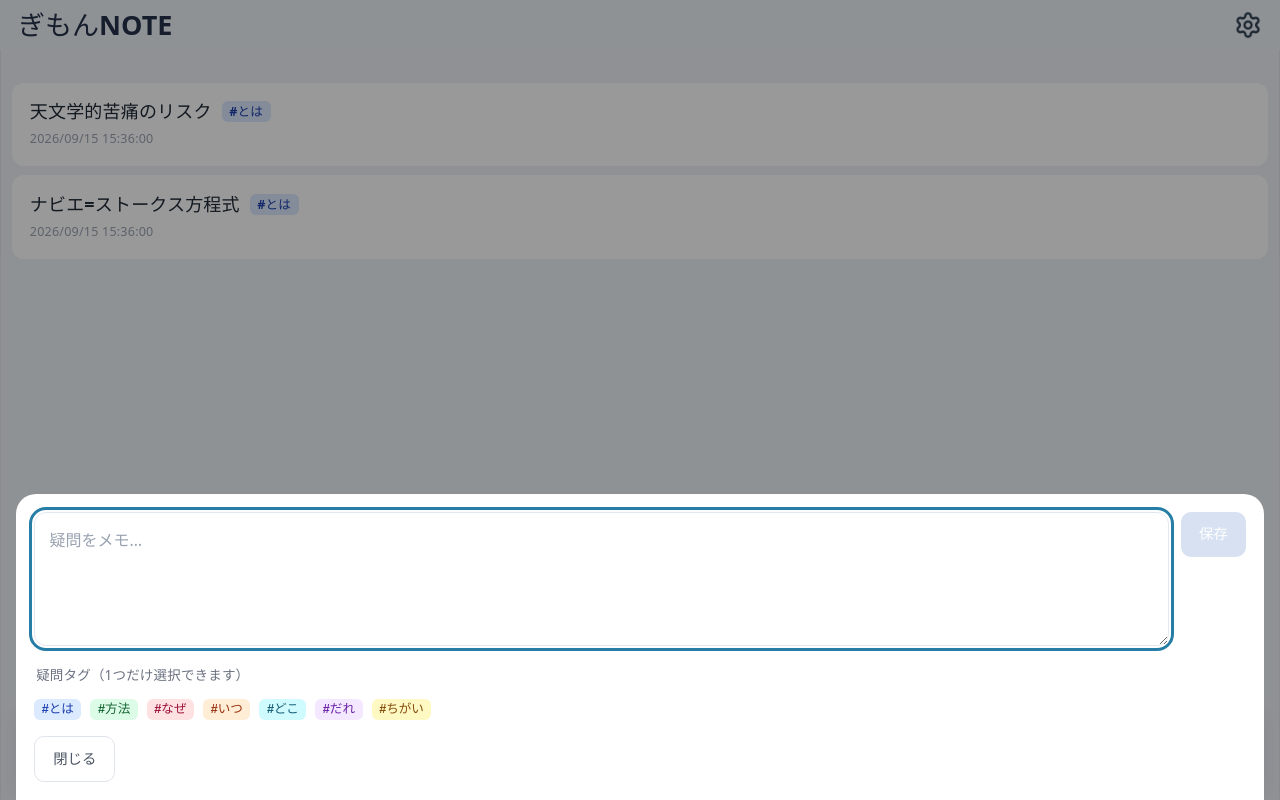
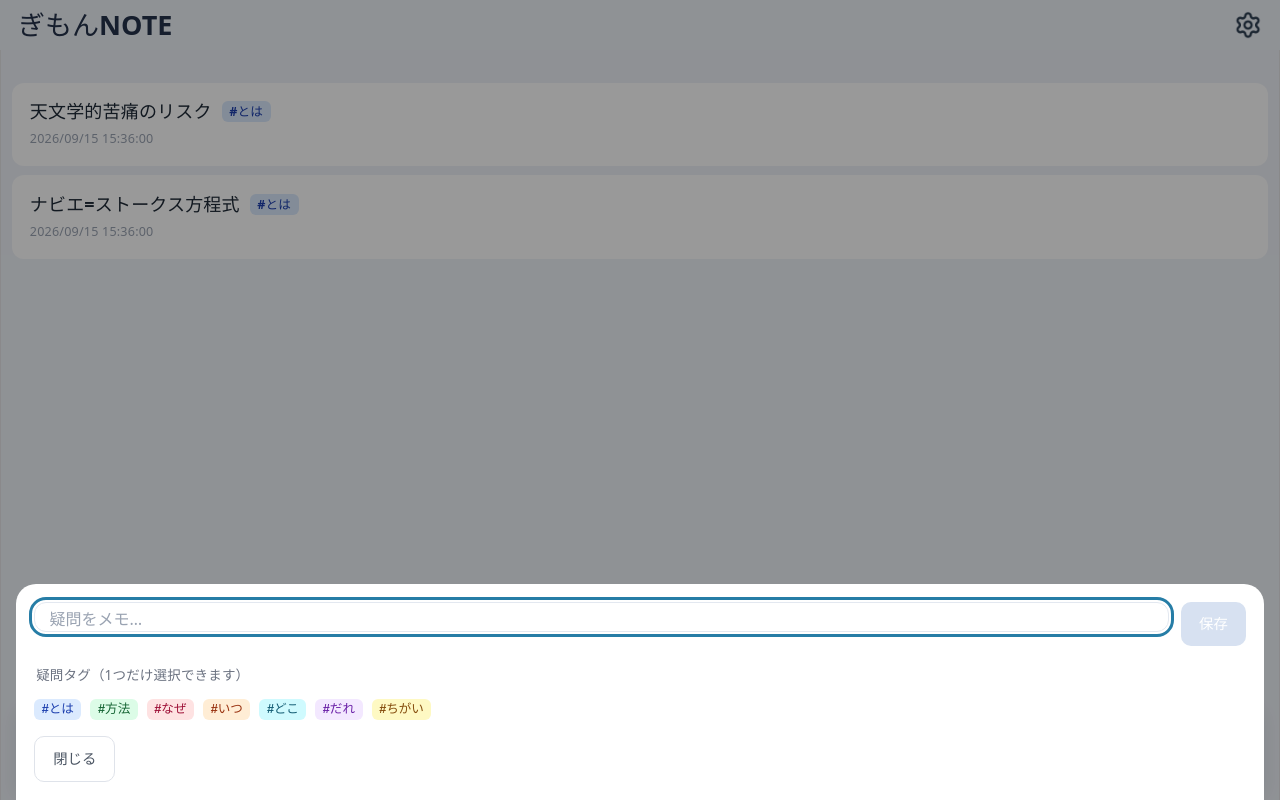
Before and after one commit to ak-2302/forgechu, a React (Vite) app in the folder vite-project/: page / in a window 1280 px wide. Both pictures are taken after a click on the button "+新しいメモを作成". Built offline with nearby package versions, Linux system fonts and the light colour scheme.

Commit message:
メモ記入欄のテキストサイズ変更

```diff
--- a/vite-project/src/App.css
+++ b/vite-project/src/App.css
@@ -120,7 +120,8 @@ body:has(.memo-editor[open]) {
   font: inherit;
   font-size: 16px;
   line-height: 1.6;
-  resize: vertical;
+  overflow-y: hidden;
+  resize: none;
 }
 
 .memo-editor-input::placeholder {
--- a/vite-project/src/App.tsx
+++ b/vite-project/src/App.tsx
@@ -19,6 +19,13 @@ function App() {
   useEffect(() => {
     window.scrollTo({ top: document.documentElement.scrollHeight, behavior: 'smooth' });
   }, [memos]);
+
+  useEffect(() => {
+    const input = inputRef.current;
+    if (!input) return;
+    input.style.height = 'auto';
+    input.style.height = `${input.scrollHeight}px`;
+  }, [text]);
 
   const openEditor = () => {
     if (editorRef.current?.open) return;
@@ -87,7 +94,7 @@ function App() {
               placeholder="疑問をメモ…"
               value={text}
               onChange={event => setText(event.target.value)}
-              rows={4}
+              rows={1}
             />
             <button className="memo-save-button" type="submit" disabled={!text.trim()}>保存</button>
           </div>
```
